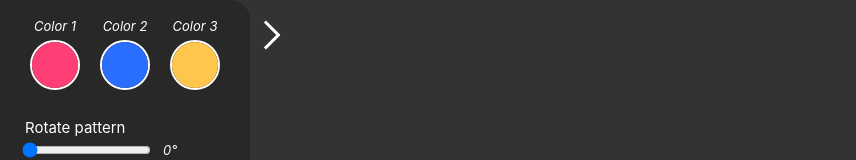
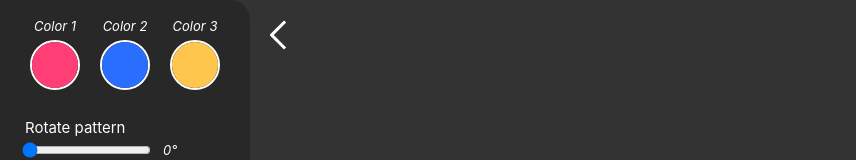
Before and after one commit to erintroch/crazy-calculator-02, a Next.js app: page / in a window 1280 px wide. Shown: the top 160 px of the page, without its empty margins (0-856 px from the left). Built offline with nearby package versions, Linux system fonts and the light colour scheme.

Commit message:
move slidebar

```diff
--- a/components/colorInput.module.css
+++ b/components/colorInput.module.css
@@ -10,6 +10,7 @@
   padding: 0;
   width: 100%;
   height: 100%;
+  cursor: pointer;
 }
 
 .colorInputContainer {
--- a/pages/index.js
+++ b/pages/index.js
@@ -23,7 +23,17 @@ export default function Home() {
 
   const [patternType, setPatternType] = useState("1");
 
+  const [sliderState, setSliderState] = useState(true);
+
   const test = "hi";
+
+  const handleClick = (e) => {
+    if (sliderState) {
+      setSliderState(false);
+    } else {
+      setSliderState(true);
+    }
+  };
 
   return (
     <div className={styles.container}>
@@ -34,8 +44,19 @@ export default function Home() {
       </Head>
 
       <main className={styles.main}>
-        <div className={styles.leftMainDiv}>
-          <div className={styles.arrowButton}>
+        <div
+          className={`${styles.leftMainDiv} ${
+            sliderState ? styles.animateLeftDivIn : styles.animateLeftDivOut
+          }`}
+        >
+          <div
+            className={`${styles.arrowButton} ${
+              sliderState
+                ? styles.animateArrowButtonIn
+                : styles.animateArrowButtonOut
+            }`}
+            onClick={(e) => handleClick(e)}
+          >
             <div className={styles.arrowTop}></div>
             <div className={styles.arrowBottom}></div>
           </div>
--- a/styles/Home.module.css
+++ b/styles/Home.module.css
@@ -2,6 +2,7 @@
   min-height: 100vh;
   background-color: #333333;
   display: flex;
+  overflow: hidden;
 }
 
 .leftMainDiv {
@@ -15,6 +16,62 @@
   z-index: 10;
 }
 
+.animateLeftDivIn {
+  animation: animateIn 0.5s ease-in-out;
+  left: 0rem;
+}
+
+.animateLeftDivOut {
+  animation: animateOut 0.5s ease-in-out;
+  left: -25rem;
+}
+
+@keyframes animateIn {
+  0% {
+    left: -25rem;
+  }
+  100% {
+    left: 0rem;
+  }
+}
+
+@keyframes animateOut {
+  0% {
+    left: 0rem;
+  }
+  100% {
+    left: -25rem;
+  }
+}
+
+.animateArrowButtonIn {
+  transform: rotate(180deg);
+  animation: animateArrowButtonIn 0.5s ease-in-out;
+}
+
+.animateArrowButtonOut {
+  transform: rotate(0deg);
+  animation: animateArrowButtonOut 0.5s ease-in-out;
+}
+
+@keyframes animateArrowButtonIn {
+  0% {
+    transform: rotate(0deg);
+  }
+  100% {
+    transform: rotate(180deg);
+  }
+}
+
+@keyframes animateArrowButtonOut {
+  0% {
+    transform: rotate(180deg);
+  }
+  100% {
+    transform: rotate(0deg);
+  }
+}
+
 .arrowButton {
   position: absolute;
   top: 1rem;
@@ -25,6 +82,7 @@
   justify-content: center;
   align-items: center;
   right: -5rem;
+  cursor: pointer;
 }
 
 .arrowTop,
```
